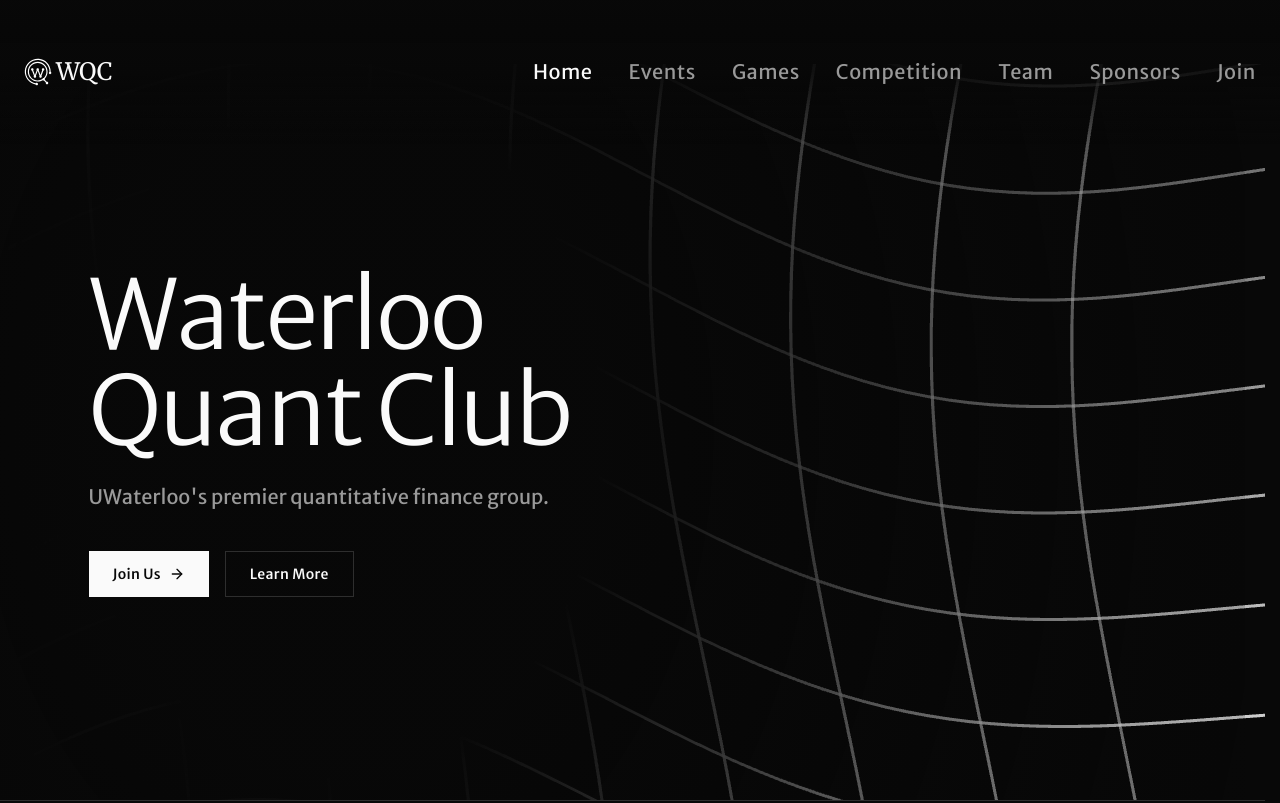
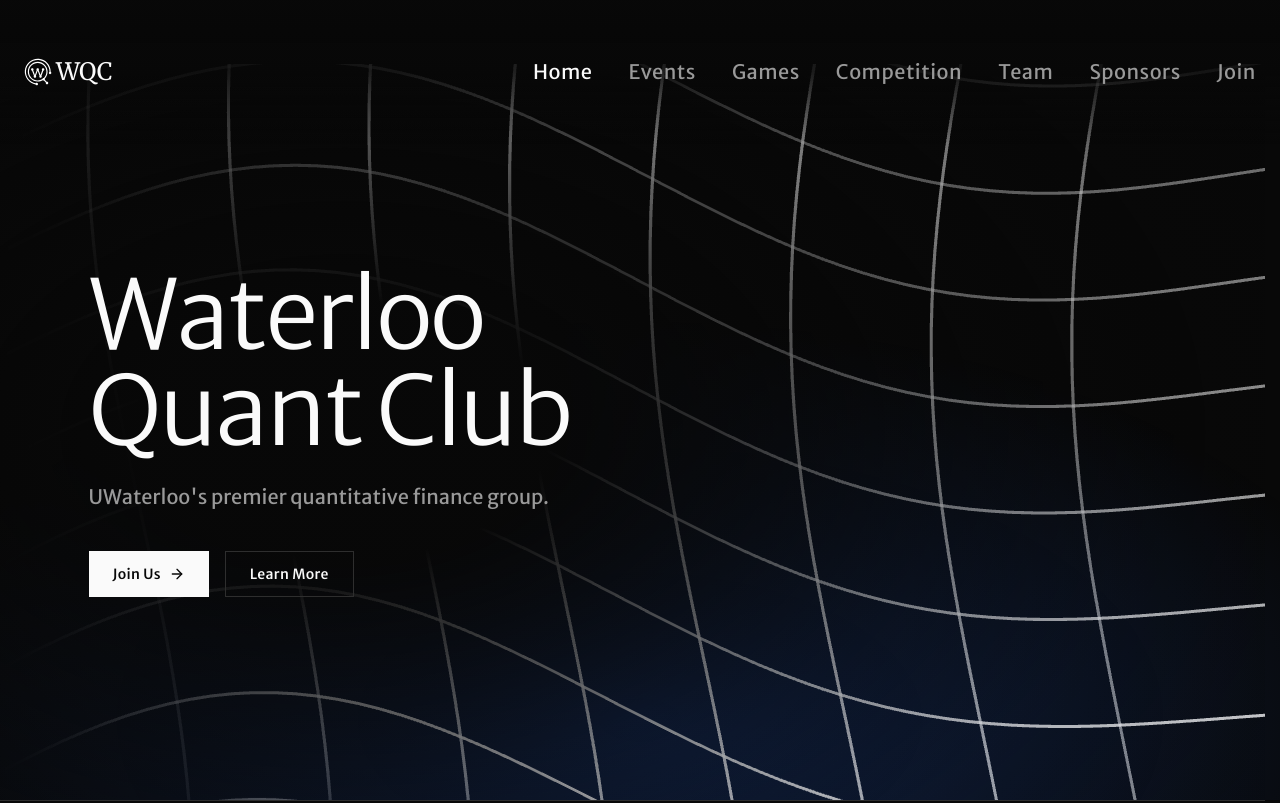
Before and after one commit to waterlooquantclub/waterlooquantclub.github.io, a React (Vite) app in the folder client/: page / in a window 1280 px wide. Shown: the top 803 px of the page. Built offline with nearby package versions, Linux system fonts and the light colour scheme; the HTML template or start-up script is replaced by a standard one.

Commit message:
blue gradient

```diff
--- a/client/src/components/Footer.tsx
+++ b/client/src/components/Footer.tsx
@@ -2,7 +2,7 @@
 
 const Footer = () => {
   return (
-    <footer className="py-12 px-6 border-t border-border">
+    <footer className="py-12 px-6 border-t border-border relative z-10">
       <div className="container mx-auto flex flex-col md:flex-row justify-between items-center gap-6">
         <p className="text-muted-foreground text-sm order-2 md:order-1">© 2026 Waterloo Quant Club</p>
         <img src={WqcLogo} alt="WQC Logo" className="h-8 opacity-50 order-1 md:order-2" />
--- a/client/src/components/Layout.tsx
+++ b/client/src/components/Layout.tsx
@@ -8,9 +8,17 @@
 
 const Layout = ({ children }: LayoutProps) => {
   return (
-    <div className="min-h-screen bg-background flex flex-col">
+    <div className="min-h-screen bg-background flex flex-col relative">
+      {/* Fixed blue gradient overlay */}
+      <div
+        className="fixed inset-0 pointer-events-none"
+        style={{
+          background: 'radial-gradient(ellipse 120% 100% at 50% 90%, rgba(30, 80, 180, 0.4) 0%, transparent 50%)',
+          zIndex: 1,
+        }}
+      />
       <Navbar />
-      <main className="pt-16 flex-1">{children}</main>
+      <main className="pt-16 flex-1 relative z-10">{children}</main>
       <Footer />
     </div>
   );
--- a/client/src/pages/Index.tsx
+++ b/client/src/pages/Index.tsx
@@ -16,7 +16,7 @@
 
         <div className="container mx-auto max-w-6xl relative z-10">
           {/* Circular gradient backdrop for readability */}
-          <div className="absolute left-1/4 top-1/2 -translate-x-1/2 -translate-y-1/2 w-[1200px] h-[1600px] md:w-[1800px] md:h-[2400px] bg-[radial-gradient(ellipse,hsl(var(--background))_0%,hsl(var(--background))_20%,hsl(var(--background)/0.8)_35%,hsl(var(--background)/0.5)_50%,hsl(var(--background)/0.2)_65%,transparent_85%)] pointer-events-none" />
+          <div className="absolute left-1/4 top-1/2 -translate-x-1/2 -translate-y-1/2 w-[150vw] h-[150vh] min-w-[1200px] min-h-[1200px] bg-[radial-gradient(ellipse,hsl(var(--background))_0%,hsl(var(--background))_15%,hsl(var(--background)/0.7)_30%,hsl(var(--background)/0.4)_45%,hsl(var(--background)/0.15)_60%,hsl(var(--background)/0.05)_75%,transparent_100%)] pointer-events-none" />
 
           <div className="max-w-2xl relative">
             <h1 className="text-5xl md:text-7xl lg:text-8xl font-light tracking-tight mb-6 animate-fade-in-delay">
```
Also changed, not shown: 1 other file (tests, documents, lock files or other folders).
